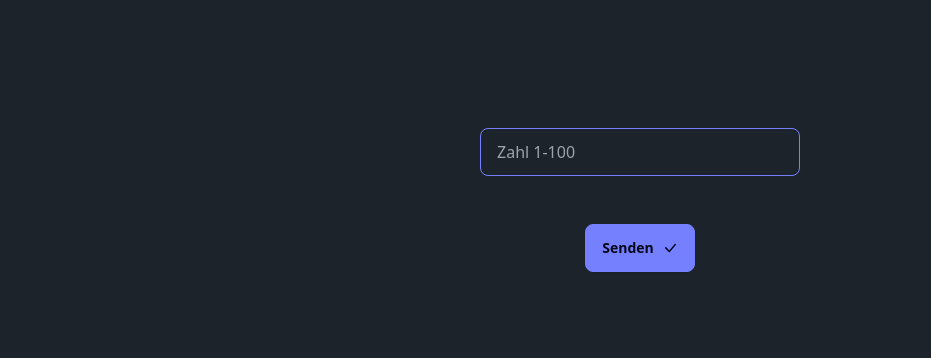
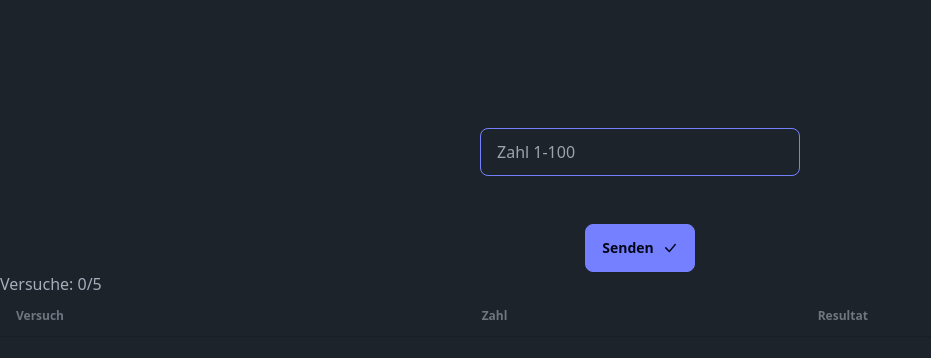
Before and after one commit to TBS1-Dev-Lads/zahlenraten-miniprojekt, a Vue app in the folder web/: page / in a window 1280 px wide. Shown: the top 358 px of the page, without its empty margins (0-931 px from the left). Built offline with nearby package versions, Linux system fonts and the light colour scheme.

Commit message:
Added AttemptList and modified App.vue to pass addAttempt to GameInput

```diff
--- a/web/src/App.vue
+++ b/web/src/App.vue
@@ -2,9 +2,10 @@
 import {defineComponent, Ref, ref, SetupContext} from 'vue';
 import Settings from "./components/Settings.vue";
 import GameInput from "./components/GameInput.vue";
+import AttemptList from './components/AttemptList.vue';
 
 export default defineComponent({
-  components: {Settings, GameInput},
+  components: {Settings, GameInput, AttemptList},
   setup() {
     var showSettings:Ref<boolean> = ref(false);
 
@@ -29,11 +30,16 @@ export default defineComponent({
       document.documentElement.setAttribute('data-theme', "dark");
     }
 
+
     const toggleSettings = () => {
       showSettings.value = !showSettings.value;
     }
 
-    return { showSettings, toggleSettings };
+
+
+    const attemptList = ref<InstanceType<typeof AttemptList> | null>(null);
+
+    return { showSettings, toggleSettings, attemptList };
   },
 });
 </script>
@@ -49,7 +55,8 @@ export default defineComponent({
     </button>
     <Settings v-if="showSettings" @close="toggleSettings"/>
   </div>
-  <GameInput></GameInput>
+  <GameInput @attemptUpdate="attemptList?.addAttempt"></GameInput>
+  <AttemptList ref="attemptList"/>
 </template>
 
 <style scoped>
--- /dev/null
+++ b/web/src/components/AttemptList.vue
@@ -0,0 +1,54 @@
+<script lang="ts">
+import { DefineComponent, SetupContext, ref, Ref, defineComponent, computed } from 'vue';
+
+enum AttemptResult {
+    Success,
+    Lower,
+    Higher
+}
+
+interface Attempt {
+    attempt_number: number;
+    value: number;
+    result: AttemptResult;
+}
+
+export default defineComponent({
+    name: 'AttemptList',
+    setup() {
+        var attempts:Ref<Attempt[]> = ref([]);
+        var attempt_amount = computed(() => attempts.value.length);
+        var max_attempts:Ref<number> = ref(5);
+
+        const addAttempt = (value: number, result: AttemptResult) => {
+            attempts.value.push({
+                attempt_number: attempts.value.length+1,
+                value,
+                result
+            });
+        }
+
+        return {max_attempts, attempt_amount, attempts, addAttempt};
+    }
+});
+</script>
+
+<template>
+    <p>Versuche: {{ attempt_amount }}/{{ max_attempts }}</p>
+    <table class="table table-zebra">
+        <thead>
+            <tr>
+                <th>Versuch</th>
+                <th>Zahl</th>
+                <th>Resultat</th>
+            </tr>
+        </thead>
+        <tbody>
+            <tr v-for="attempt in attempts" :key="attempt.attempt_number">
+                <td>{{ attempt.attempt_number }}</td>
+                <td>{{ attempt.value }}</td>
+                <td>{{ attempt.result }}</td>
+            </tr>
+        </tbody>
+    </table>
+</template>
```
